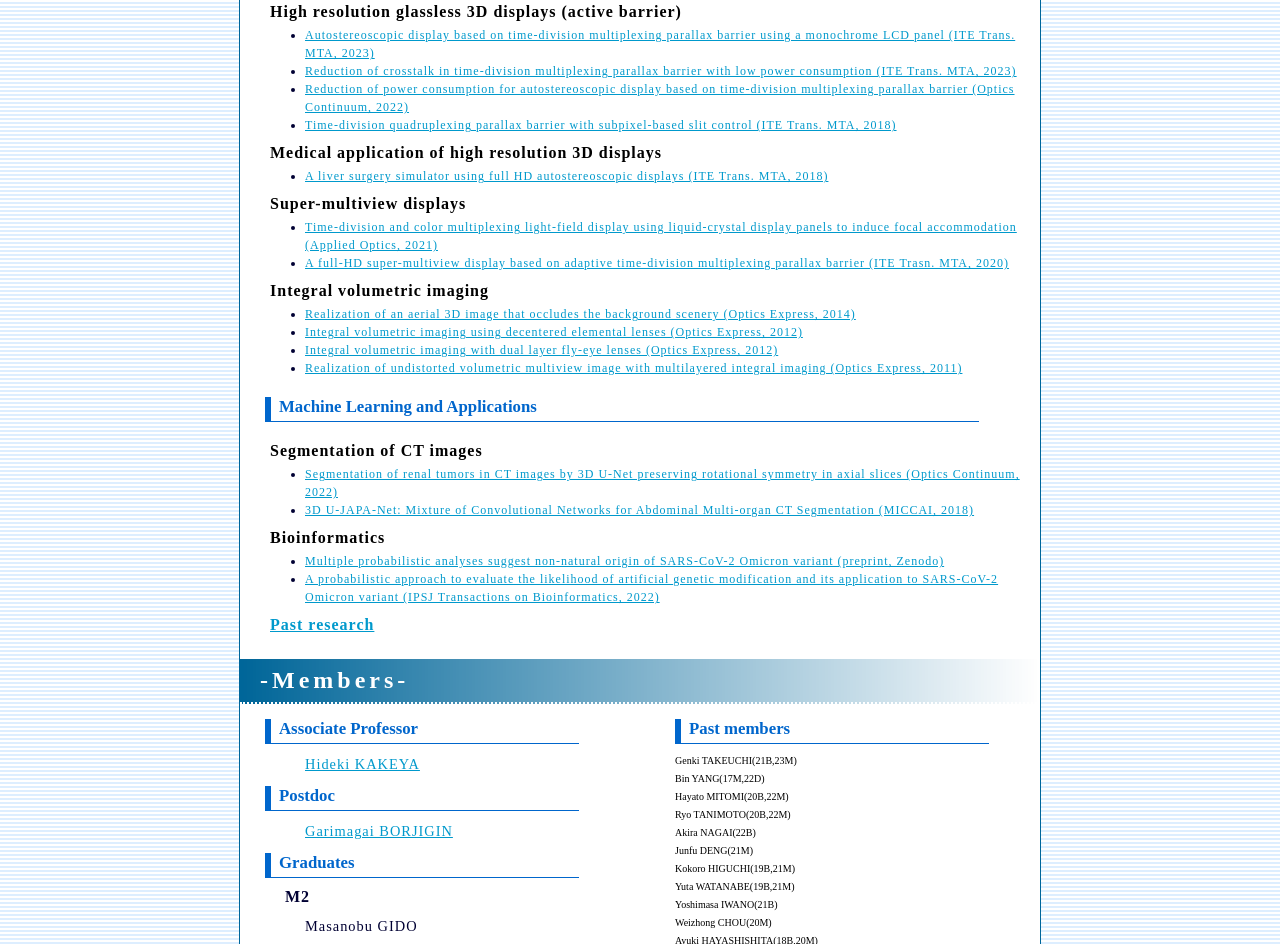
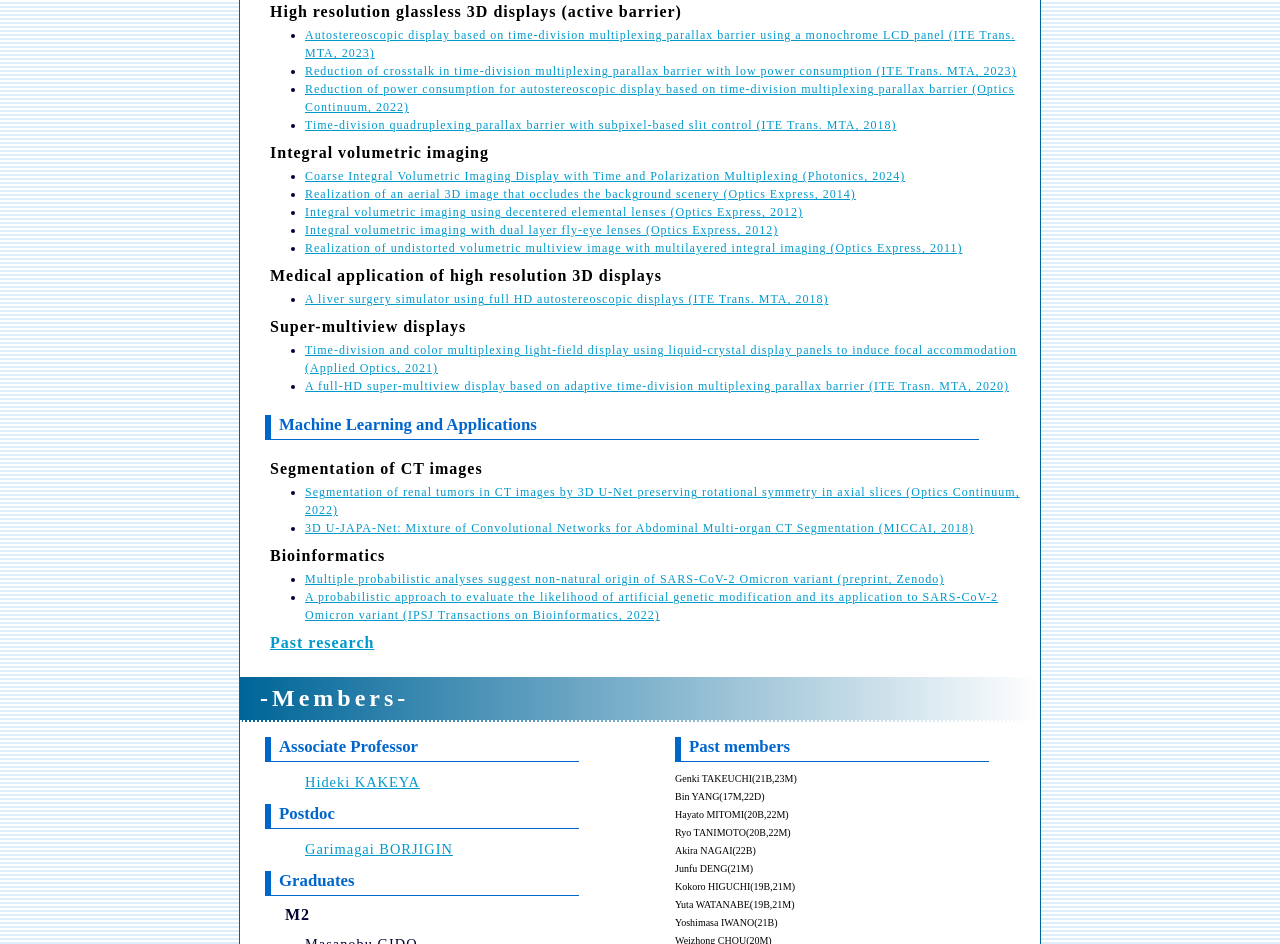
Before and after one commit to visual-media-lab/visual-media-lab.github.io, a plain HTML site: page en/index.html in a window 1280 px wide. Shown: the part 1262-2206 px from the top of the page. Drawn offline with Linux system fonts and the light colour scheme.

Commit message:
Update index.html

```diff
--- a/en/index.html
+++ b/en/index.html
@@ -97,7 +97,14 @@
 			<li><a href="https://www.jstage.jst.go.jp/article/mta/11/2/11_56/_article/-char/ja/">Reduction of crosstalk in time-division multiplexing parallax barrier with low power consumption (ITE Trans. MTA, 2023)</a></li>
 			<li><a href="https://opg.optica.org/optcon/fulltext.cfm?uri=optcon-1-2-227&id=469181">Reduction of power consumption for autostereoscopic display based on time-division multiplexing parallax barrier (Optics Continuum, 2022)</a></li>
 			<li><a href="https://www.jstage.jst.go.jp/article/mta/6/3/6_237/_pdf/-char/en">Time-division quadruplexing parallax barrier with subpixel-based slit control (ITE Trans. MTA, 2018)</a></li>
-
+		</ul></small>
+		<h4>Integral volumetric imaging</h4>
+		<ul><small>
+			<li><a href="https://www.mdpi.com/2304-6732/11/1/7">Coarse Integral Volumetric Imaging Display with Time and Polarization Multiplexing (Photonics, 2024)</a></li>
+			<li><a href="http://www.opticsinfobase.org/oe/viewmedia.cfm?uri=oe-22-20-24491&seq=0">Realization of an aerial 3D image that occludes the background scenery (Optics Express, 2014)</a></li>
+                        <li><a href="http://www.opticsinfobase.org/oe/viewmedia.cfm?uri=oe-20-23-25902&seq=0">Integral volumetric imaging using decentered elemental lenses (Optics Express, 2012)</a></li>
+			<li><a href ="http://www.opticsinfobase.org/oe/viewmedia.cfm?uri=oe-20-3-1963&seq=0"">Integral volumetric imaging with dual layer fly-eye lenses (Optics Express, 2012)</a></li>
+			<li><a href ="http://www.opticsinfobase.org/oe/viewmedia.cfm?URI=oe-19-21-20395&seq=0">Realization of undistorted volumetric multiview image with multilayered integral imaging (Optics Express, 2011)</a></li>
 		</ul></small>
 		<h4>Medical application of high resolution 3D displays</h4>
 		<ul><small>
@@ -110,13 +117,6 @@ autostereoscopic displays (ITE Trans. MTA, 2018)</a></li>
 			<li><a href="https://www.jstage.jst.go.jp/article/mta/8/4/8_230/_pdf">A full-HD super-multiview display based on adaptive time-division multiplexing parallax barrier (ITE Trasn. MTA, 2020)</a></li>
 		</small></ul></small>
 		</ul>
-		<h4>Integral volumetric imaging</h4>
-		<ul><small>
-			<li><a href="http://www.opticsinfobase.org/oe/viewmedia.cfm?uri=oe-22-20-24491&seq=0">Realization of an aerial 3D image that occludes the background scenery (Optics Express, 2014)</a></li>
-                        <li><a href="http://www.opticsinfobase.org/oe/viewmedia.cfm?uri=oe-20-23-25902&seq=0">Integral volumetric imaging using decentered elemental lenses (Optics Express, 2012)</a></li>
-			<li><a href ="http://www.opticsinfobase.org/oe/viewmedia.cfm?uri=oe-20-3-1963&seq=0"">Integral volumetric imaging with dual layer fly-eye lenses (Optics Express, 2012)</a></li>
-			<li><a href ="http://www.opticsinfobase.org/oe/viewmedia.cfm?URI=oe-19-21-20395&seq=0">Realization of undistorted volumetric multiview image with multilayered integral imaging (Optics Express, 2011)</a></li>
-		</ul></small>
 
 		<h3 class="wide">Machine Learning and Applications</h3>
  		<p> </p>
```
